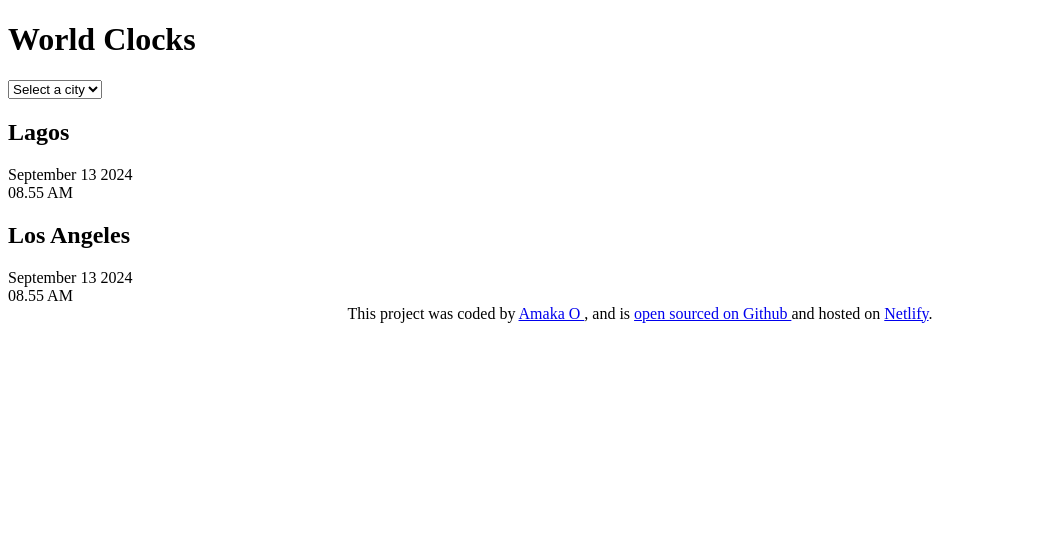
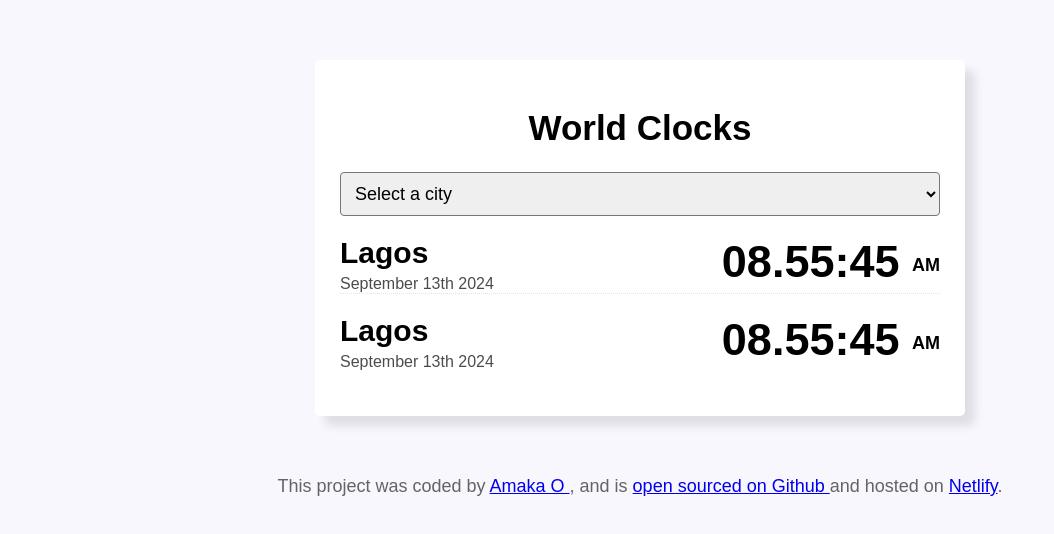
Before and after one commit to MadameAmaka/World_Clock_Project, a plain HTML site: page index.html in a window 1280 px wide. Shown: the whole page, without its empty margins (0-1054 px from the left). Drawn offline with Linux system fonts and the light colour scheme.

Commit message:
Added css properties to my project

```diff
--- a/index.html
+++ b/index.html
@@ -11,6 +11,7 @@
    <h1>
      World Clocks
    </h1>
+
    <select name="" id="">
     <option value="">Select a city</option>
      <option value="lagos">Nairobi</option>
@@ -18,16 +19,23 @@
        <option value="sydney">Sydney</option>
         <option value="tokyo">Tokyo</option>
         </select>
+
+    <div class="city">
+        <div>
+        <h2>Lagos</h2>
+<div class="date">September 13th 2024</div>
+</div>
+<div class="time">08.55:45 <small>AM</small></div>
     </div>
-    <div class="city">
+
+        <div class="city">
+        <div>
         <h2>Lagos</h2>
-<div class="date">September 13 2024</div>
-<div class="time">08.55 AM</div>
+<div class="date">September 13th 2024</div>
+</div>
+<div class="time">08.55:45 <small>AM</small></div>
     </div>
-    <div class="city">
-        <h2>Los Angeles</h2>
-        <div class="date">September 13 2024</div>
-<div class="time">08.55 AM</div>
+
     </div>
    <footer>
     This project was coded by <a href="https://github.com/MadameAmaka" target="_blank"> Amaka O </a>, and is <a href="https://github.com/MadameAmaka/World_Clock_Project" target="_blank">open sourced on Github </a> and hosted on <a href="https://world-clock-by-amaka.netlify.app/" target="_blank">Netlify</a>.
--- a/src/styles.css
+++ b/src/styles.css
@@ -1,5 +1,61 @@
+body{
+    background-color: #f9f7fe;
+    font-family: sans-serif;
+}
+h1{
+    text-align: center;
+    font-family: sans-serif;
+    font-size: 35px;
+}
+h2{
+    margin: 0 0 5px;
+    font-size: 30px;
+}
+select{
+    display: block;
+    width:100%;
+    font-size: 18px;
+    border-radius:4px;
+    padding:10px;
+}
+
+.container{
+    max-width: 600px;
+    margin: 60px auto;
+    background: white;
+    padding: 25px;
+    box-shadow: 10px 10px 10px rgba(0,0,0,0.1);    border-radius: 5px;
+
+}
+.city{
+    display: flex;
+    justify-content: space-between;
+    margin: 20px 0;
+    border-bottom: 1px dotted rgba(0,0,0,0.1);
+}
+.city:last-child{
+    border: none;
+}
+
+
+.date{
+    opacity:0.7 ;
+}
+.time{
+    font-size: 45px;
+    font-weight: bold;
+}
+.time small{
+    font-size: 18px;
+    vertical-align: middle;
+    line-height: 36px;
+
+}
+
 
 
 footer{
     text-align: center;
+    font-size: 18px;
+    color: rgba(0,0,0,0.6);
 }
```
